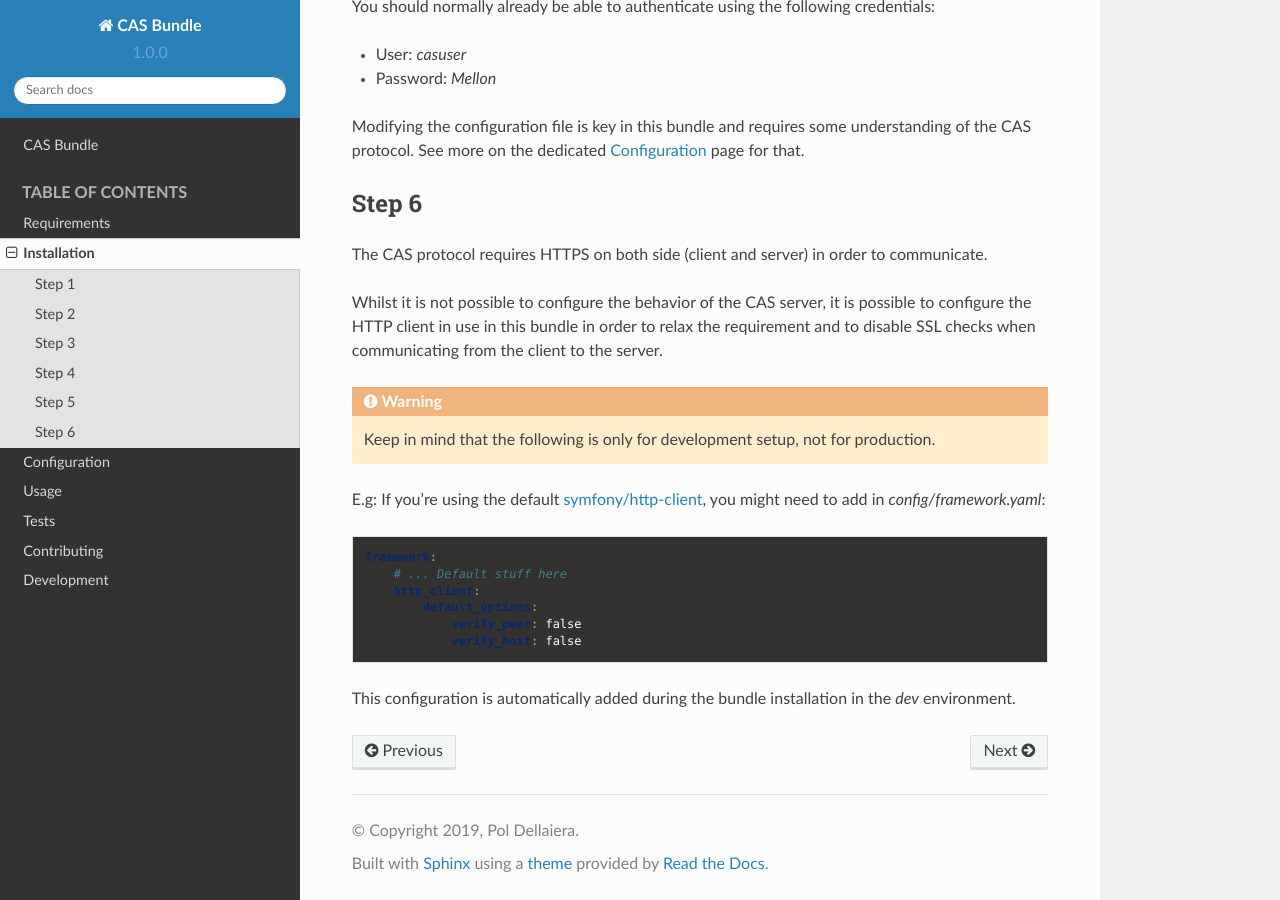
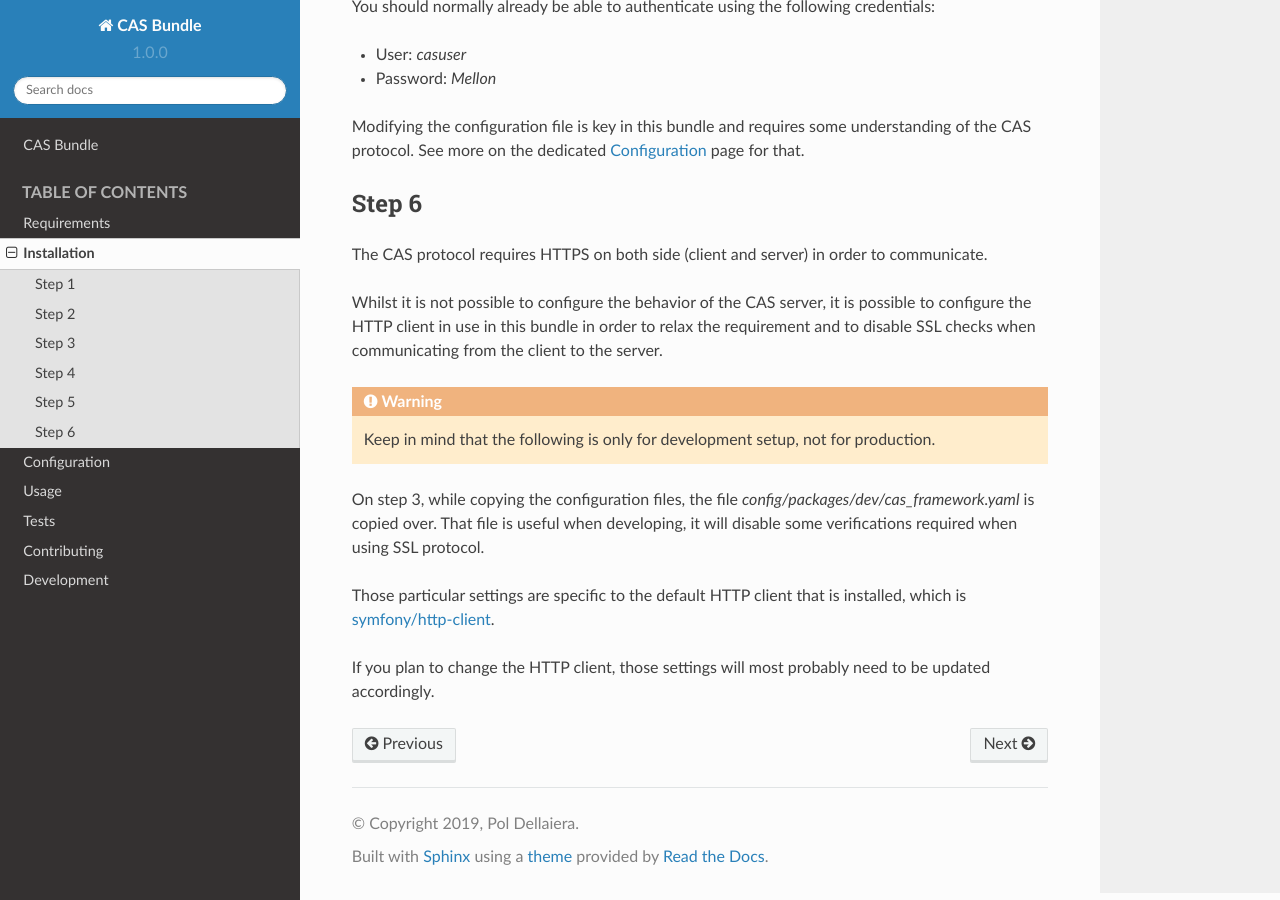
Before and after one commit to ecphp/cas-bundle, a Sphinx documentation site: the page built from docs/pages/installation.rst, in a window 1280 px wide and 900 px high, scrolled down 1722 px. Built offline with Sphinx 7.4.7 and the Read the Docs theme 2.0.0, drawn with Linux system fonts in a browser that asks for light colours.

Commit message:
Sync from master branch.

```diff
--- a/docs/pages/installation.rst
+++ b/docs/pages/installation.rst
@@ -104,19 +104,15 @@ to the server.
 
 .. warning:: Keep in mind that the following is only for development setup, not for production.
 
-E.g: If you're using the default `symfony/http-client`_, you might need to add in
-`config/framework.yaml`:
+On step 3, while copying the configuration files, the file `config/packages/dev/cas_framework.yaml`
+is copied over. That file is useful when developing, it will disable some verifications
+required when using SSL protocol.
 
-.. code:: yaml
+Those particular settings are specific to the default HTTP client that is
+installed, which is `symfony/http-client`_.
 
-    framework:
-        # ... Default stuff here
-        http_client:
-            default_options:
-                verify_peer: false
-                verify_host: false
-
-This configuration is automatically added during the bundle installation in the `dev` environment.
+If you plan to change the HTTP client, those settings will most probably need
+to be updated accordingly.
 
 .. _Composer: https://getcomposer.org
 .. _symfony/http-client: https://packagist.org/packages/symfony/http-client
```
Also changed, not shown: 1 other file.
